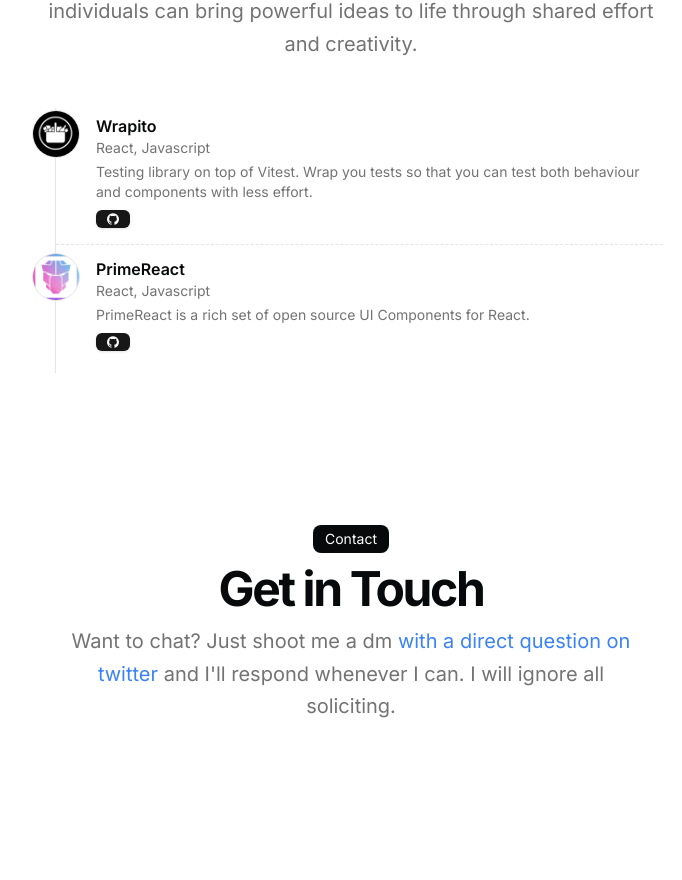
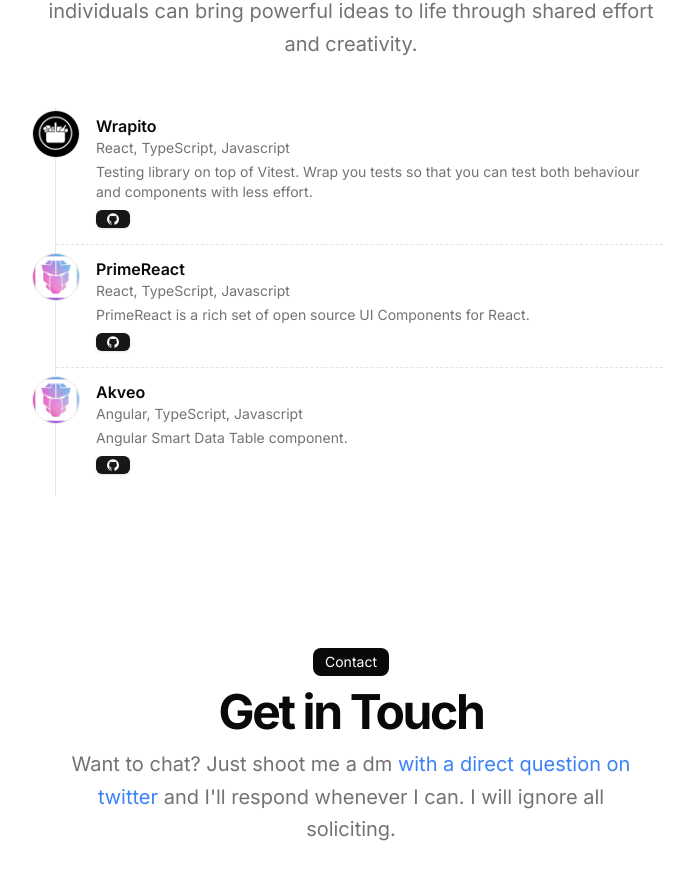
Before and after one commit to RSginer/website, a Next.js app: page / in a window 1280 px wide. Shown: the part 2468-3348 px from the top of the page, without its empty margins (289-971 px from the left). Built offline with nearby package versions, Linux system fonts and the light colour scheme.

Commit message:
add akveo

```diff
--- a/src/data/resume.tsx
+++ b/src/data/resume.tsx
@@ -225,7 +225,7 @@
   hackathons: [
     {
       title: "Wrapito",
-      location: "React, Javascript",
+      location: "React, TypeScript, Javascript",
       description:
         "Testing library on top of Vitest. Wrap you tests so that you can test both behaviour and components with less effort.",
       image: "/mercadonatech.jpeg",
@@ -239,7 +239,7 @@
     },
     {
       title: "PrimeReact",
-      location: "React, Javascript",
+      location: "React, TypeScript, Javascript",
       description:
         "PrimeReact is a rich set of open source UI Components for React.",
       image: "/primetek.png",
@@ -251,5 +251,18 @@
         },
       ],
     },
+    {
+      title: "Akveo",
+      location: "Angular, TypeScript, Javascript",
+      description: "Angular Smart Data Table component.",
+      image: "/primetek.png",
+      links: [
+        {
+          type: "Source",
+          href: "akveo.github.io/ng2-smart-table/",
+          icon: <Icons.github className="size-3" />,
+        },
+      ],
+    },
   ],
 } as const;
```
